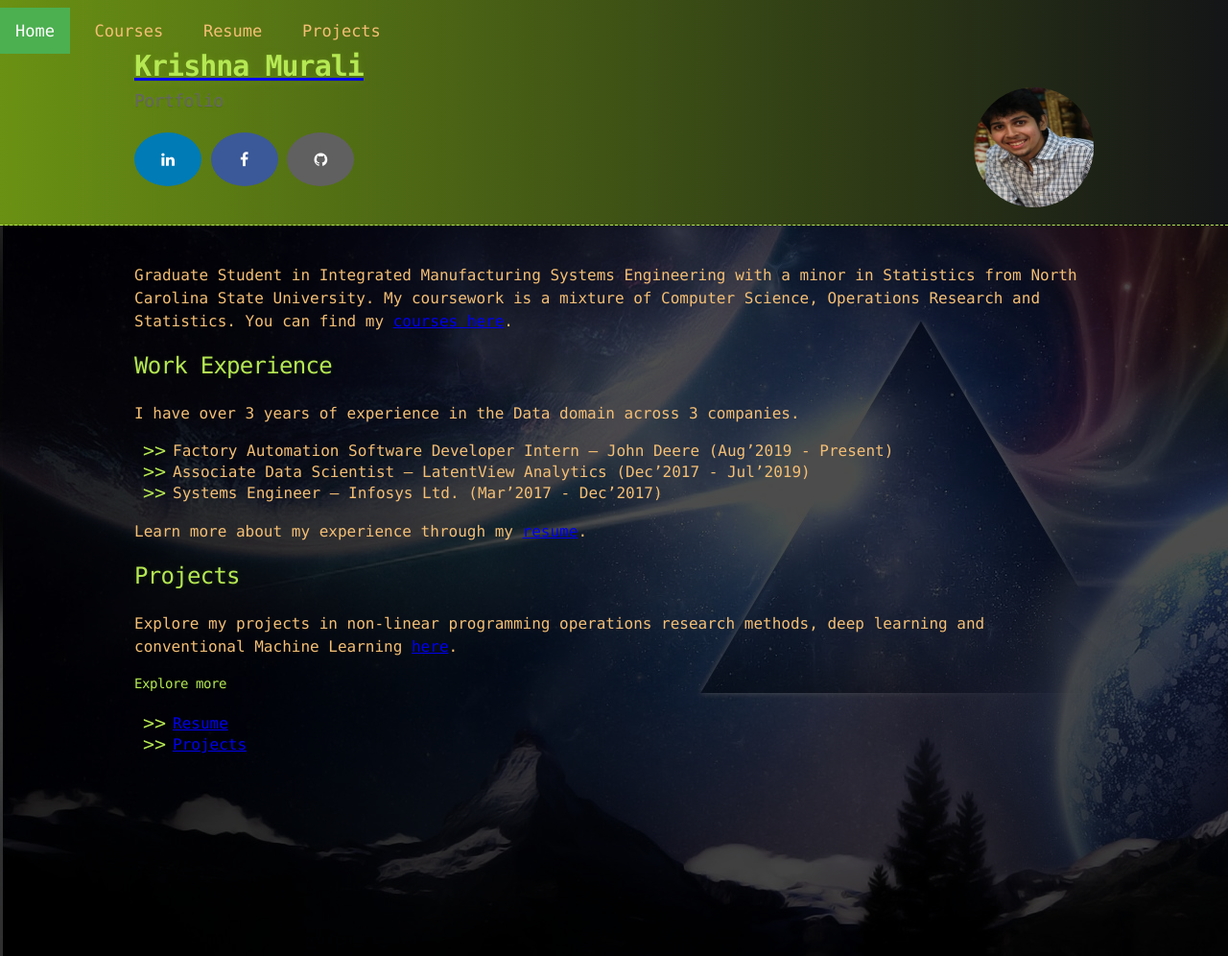
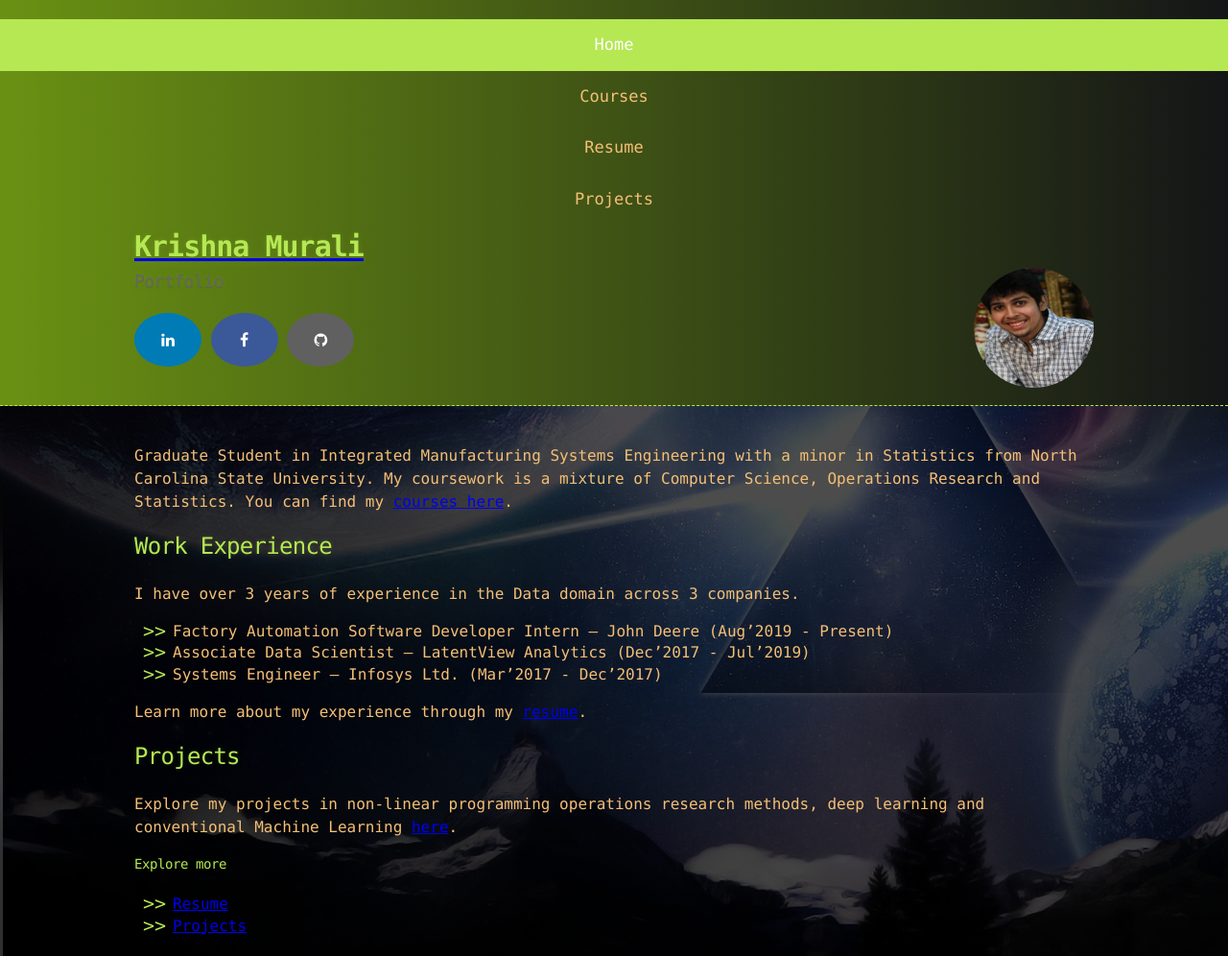
Before and after one commit to KrishnaMurali177/KrishnaMurali177.github.io, a Jekyll site: the page built from index.md, in a window 1280 px wide. Shown: the whole page at 96% size. Built offline with Jekyll 4.4.1, drawn with Linux system fonts in a browser that asks for light colours.

Commit message:
Update jekyll-theme-hacker.scss

```diff
--- a/_sass/jekyll-theme-hacker.scss
+++ b/_sass/jekyll-theme-hacker.scss
@@ -268,16 +268,15 @@ hr {
 /* Style the links inside the navigation bar */
 .topnav-centered a {
   color: $rajah;
-  padding: 0 0 500px 0;
-  margin: 0 0 20px 0;
+  padding: 0;
+  margin: 0;
   text-align: center;
   padding: 14px 16px;
   text-decoration: none;
   font-size: 17px;
   float: center;
-  top: 50%;
-  left: 50%;
-  transform: translate(-50%, -50%)
+  display: flex;
+  justify-content: center;
 }
 
 /* Change the color of links on hover */
@@ -288,7 +287,7 @@ hr {
 
 /* Add a color to the active/current link */
 .topnav-centered a.active {
-  background-color: #4CAF50;
+  background-color: $conifer;
   color: white;
 }
 /*
```
